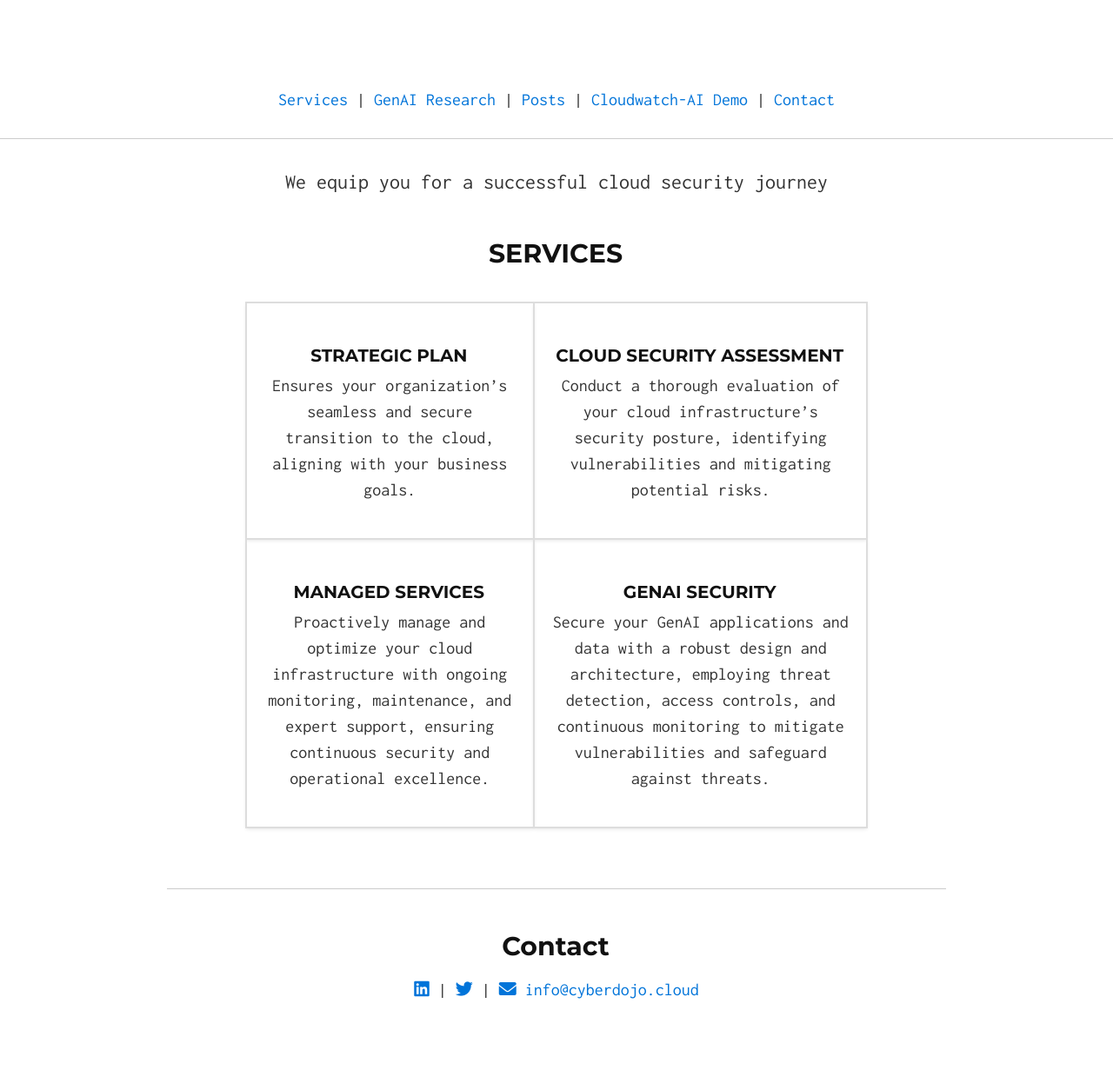
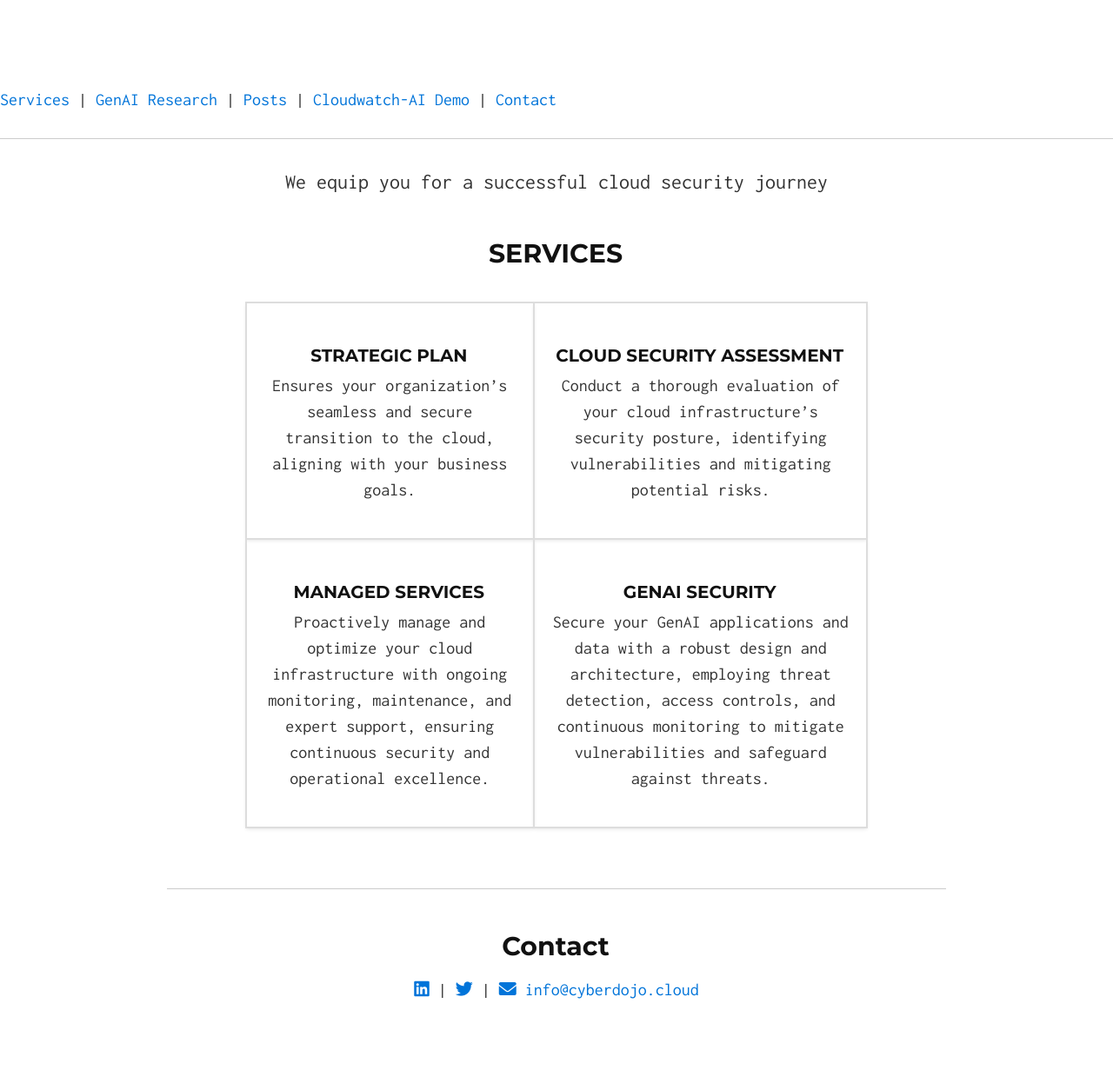
Before and after one commit to Ahmed-AG/cyberdojo-page, a Jekyll site: the page built from index.md, in a window 1280 px wide. Shown: the whole page at 87% size. Built offline with Jekyll 4.4.1, drawn with Linux system fonts in a browser that asks for light colours.

Commit message:
;Page v2

```diff
--- a/_includes/menu.html
+++ b/_includes/menu.html
@@ -1,8 +1,8 @@
-<center>
+<right>
 <A href="/#services">Services</A> |
 <A href="/research">GenAI Research</A> |
 <A href="/blog">Posts</A> |
 <A href="/cloudwatch-bot.html" target="_blank">Cloudwatch-AI Demo</A> |
 <A href="/#contact">Contact</A>
-</center>
+</right>
 <hr>
```
